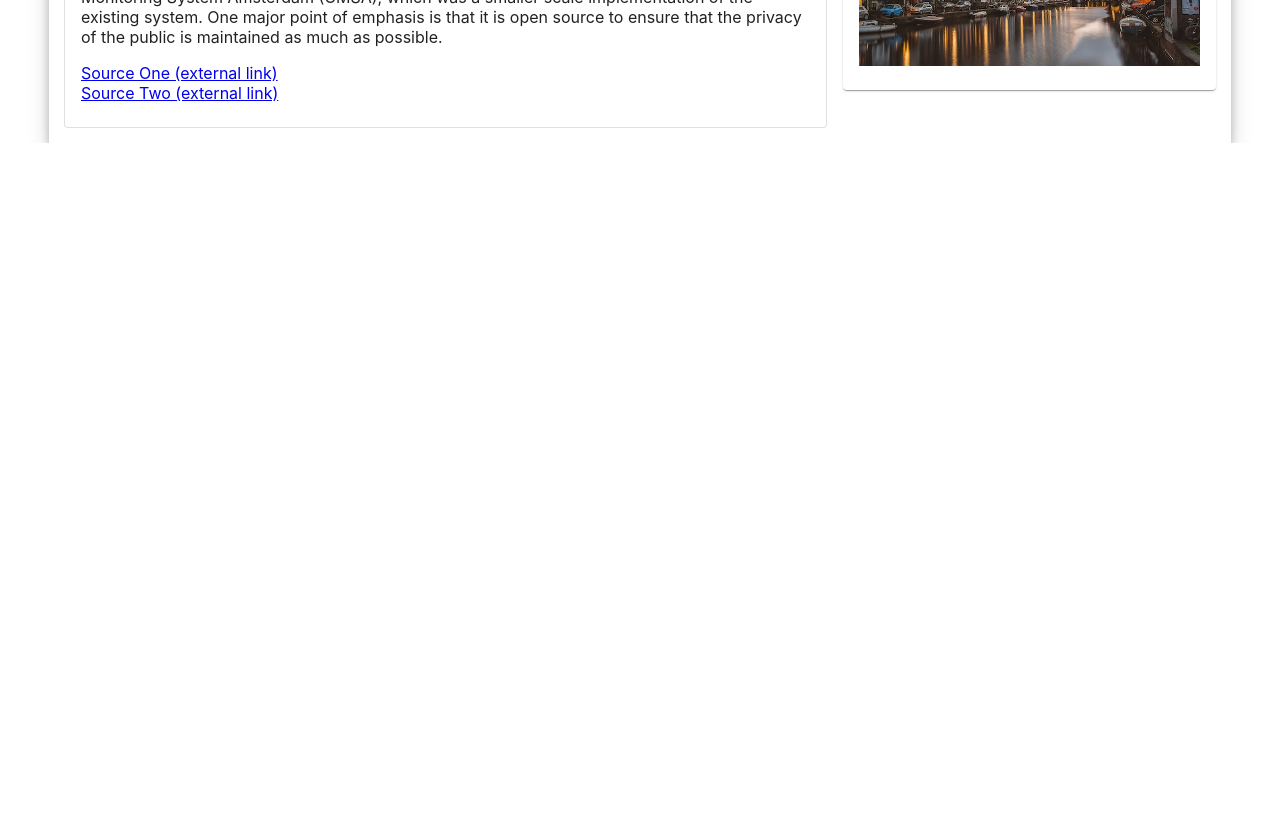
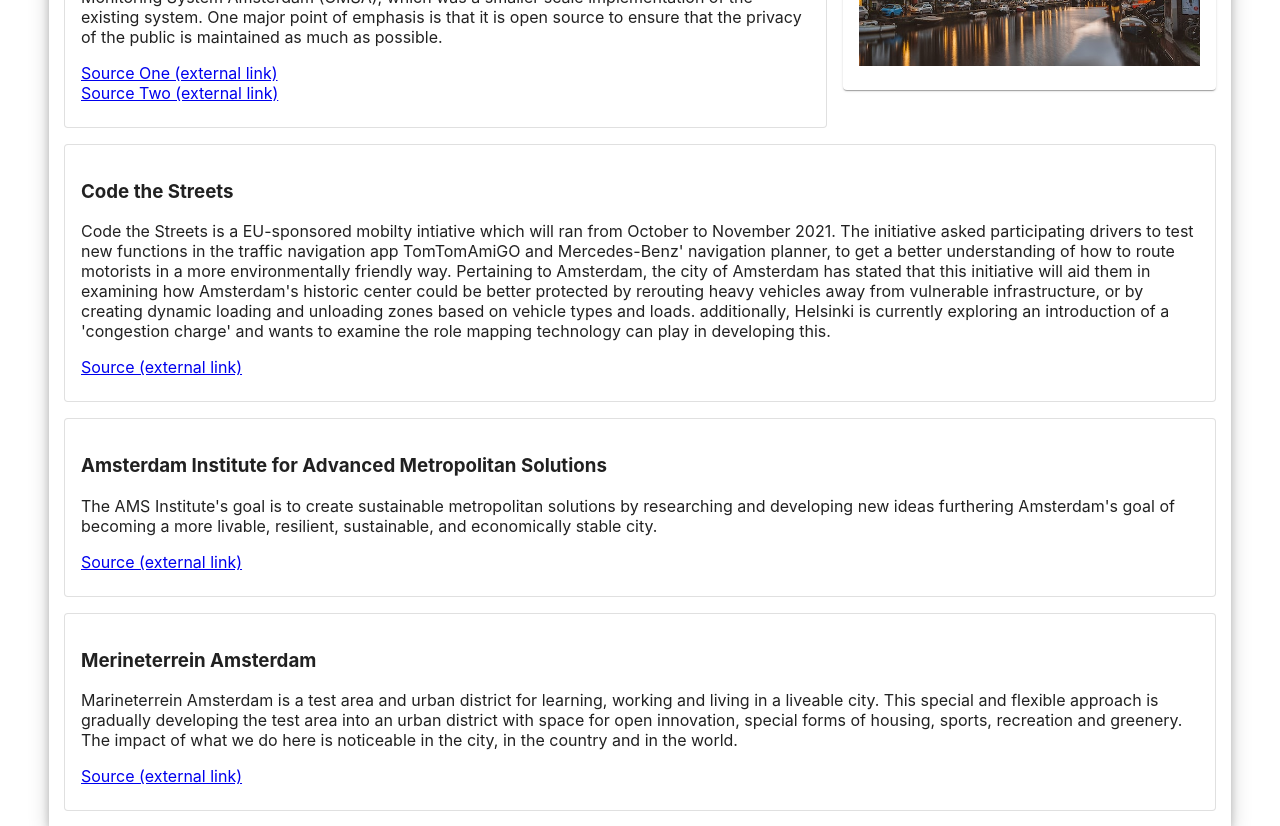
Before and after one commit to ryan-t-clark/Amsterdam-Dashboard, a React (Create React App) app: page /initiatives in a window 1280 px wide. Shown: the part 1760-2586 px from the top of the page. Before the commit the page ends 1903 px from the top, so only its background shows below. Built offline with nearby package versions, Linux system fonts and the light colour scheme.

Commit message:
added more to history and initiatives

```diff
--- a/src/components/History.js
+++ b/src/components/History.js
@@ -88,18 +88,6 @@ const History = () => {
                     </TimelineSeparator>
                     <TimelineContent>
                         <Typography variant="h6" component="span">
-                            20xx
-                        </Typography>
-                        <Typography>TODO: add more significant achievements</Typography>
-                    </TimelineContent>
-                </TimelineItem>
-                <TimelineItem>
-                    <TimelineSeparator>
-                    <TimelineDot />
-                    <TimelineConnector />
-                    </TimelineSeparator>
-                    <TimelineContent>
-                        <Typography variant="h6" component="span">
                             2015
                         </Typography>
                         <Typography>The Crowd Monitoring System Amsterdam (CSMA), which eventually becomes the Public Eye Project, is used for the first time.</Typography>
@@ -119,16 +107,53 @@ const History = () => {
                 </TimelineItem>
                 <TimelineItem>
                     <TimelineSeparator>
-                    <TimelineDot color="success"/>
+                    <TimelineDot />
+                    <TimelineConnector />
+                    </TimelineSeparator>
+                    <TimelineContent>
+                        <Typography variant="h6" component="span">
+                            2021
+                        </Typography>
+                        <Typography>'Code the streets' initiative started to develope more socially responsible driving routes</Typography>
+                    </TimelineContent>
+                </TimelineItem>
+                <TimelineItem>
+                    <TimelineSeparator>
+                    <TimelineDot />
+                    <TimelineConnector />
                     </TimelineSeparator>
                     <TimelineContent>
                         <Typography variant="h6" component="span">
                             2022
                         </Typography>
+                        <Typography>Amsterdam requires everyone register their sensors publicly</Typography>
+                    </TimelineContent>
+                </TimelineItem>
+                <TimelineItem>
+                    <TimelineSeparator>
+                    <TimelineDot />
+                    <TimelineConnector />
+                    </TimelineSeparator>
+                    <TimelineContent>
+                        <Typography variant="h6" component="span">
+                            Current Day
+                        </Typography>
                         <Typography>Today, Amsterdam maintains its efforts, continuing to launch smart city initiatives</Typography>
                     </TimelineContent>
                 </TimelineItem>
+                <TimelineItem>
+                    <TimelineSeparator>
+                    <TimelineDot color="success"/>
+                    </TimelineSeparator>
+                    <TimelineContent>
+                        <Typography variant="h6" component="span">
+                            Future - 2023
+                        </Typography>
+                        <Typography>To create a safer and more lieable city, Amsterdam will reduce speeds limits from 50 to 30 km/h and monitor the impact of that change</Typography>
+                    </TimelineContent>
+                </TimelineItem>
                 </Timeline>
+
 
         </div>
     )
--- a/src/components/Initiatives.js
+++ b/src/components/Initiatives.js
@@ -166,6 +166,60 @@ const Initiatives = () => {
                         </CardContent>
                     </Card>
                 </Grid>
+                <Grid item xs={12} justifyContent="center" direction="row" alignItems="center">
+                    <Card variant="outlined">
+                        <CardContent>
+                        <h3>Code the Streets</h3>
+                        <p>
+                            Code the Streets is a EU-sponsored mobilty intiative which will ran from October
+                            to November 2021. The initiative asked participating drivers to test new functions
+                            in the traffic navigation app TomTomAmiGO and Mercedes-Benz' navigation planner, to
+                            get a better understanding of how to route motorists in a more environmentally friendly way.
+                            Pertaining to Amsterdam, the city of Amsterdam has stated that this initiative will aid them
+                            in examining how Amsterdam's historic center could be better protected by rerouting heavy vehicles
+                            away from vulnerable infrastructure, or by creating dynamic loading and unloading zones based on
+                            vehicle types and loads. additionally, Helsinki is currently exploring an introduction of a
+                            'congestion charge' and wants to examine the role mapping technology can play in developing this.
+                        </p>
+                        <a href='https://cities-today.com/helsinki-and-amsterdam-invite-motorists-to-code-the-streets/'>
+                            Source (external link)
+                        </a>
+                        </CardContent>
+                    </Card>
+                </Grid>
+                <Grid item xs={12} justifyContent="center" direction="row" alignItems="center">
+                    <Card variant="outlined">
+                        <CardContent>
+                        <h3>Amsterdam Institute for Advanced Metropolitan Solutions</h3>
+                        <p>
+                            The AMS Institute's goal is to create sustainable metropolitan solutions by
+                            researching and developing new ideas furthering Amsterdam's goal of becoming
+                            a more livable, resilient, sustainable, and economically stable city.
+                        </p>
+                        <a href='https://www.ams-institute.org/'>
+                            Source (external link)
+                        </a>
+                        </CardContent>
+                    </Card>
+                </Grid>
+                <Grid item xs={12} justifyContent="center" direction="row" alignItems="center">
+                    <Card variant="outlined">
+                        <CardContent>
+                        <h3>Merineterrein Amsterdam</h3>
+                        <p>
+                        Marineterrein Amsterdam is a test area and urban district for learning,
+                        working and living in a liveable city. This special and flexible approach
+                        is gradually developing the test area into an urban district with space
+                        for open innovation, special forms of housing, sports, recreation and
+                        greenery. The impact of what we do here is noticeable in the city,
+                        in the country and in the world.
+                        </p>
+                        <a href='https://amsterdamsmartcity.com/organisations/marineterrein-amsterdam'>
+                            Source (external link)
+                        </a>
+                        </CardContent>
+                    </Card>
+                </Grid>
             </Grid>
         </div>
 
```
